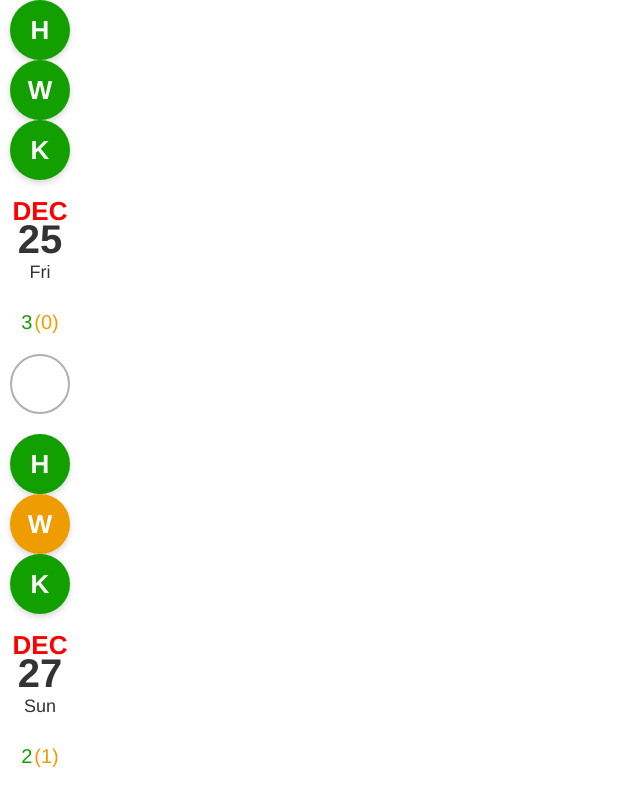
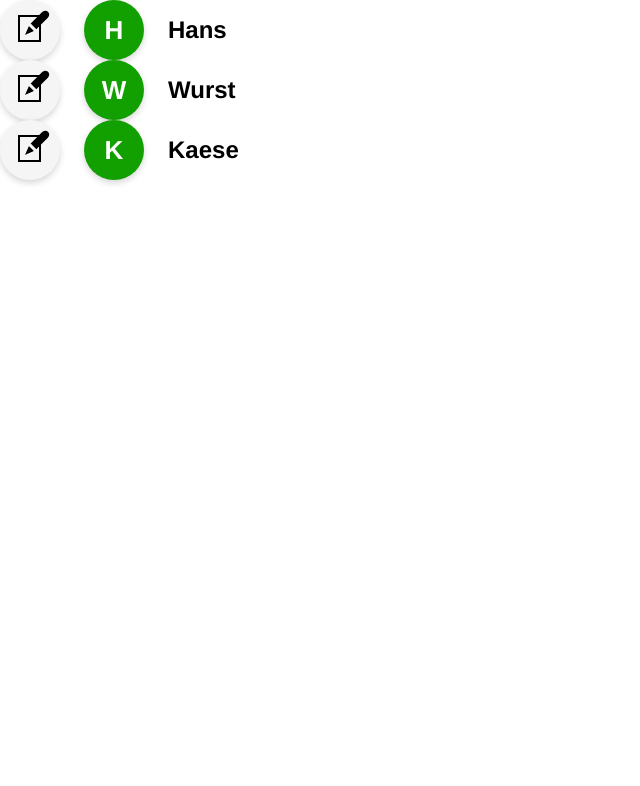
Before and after one commit to Paccos/whengular, an Angular app: page / in a window 1280 px wide. Shown: the top 786 px of the page, without its empty margins (0-640 px from the left). Built offline with nearby package versions, Linux system fonts and the light colour scheme.

Commit message:
Add ParticipantList without Delete action

```diff
--- a/src/app/app.component.html
+++ b/src/app/app.component.html
@@ -1,2 +1,2 @@
-<app-date-grid></app-date-grid>
+<app-participant-list></app-participant-list>
 <router-outlet></router-outlet>
--- a/src/app/app.component.scss
+++ b/src/app/app.component.scss
@@ -1,3 +1,4 @@
+/**
 :host {
   font-family: -apple-system, BlinkMacSystemFont, "Segoe UI", Roboto, Helvetica,
     Arial, sans-serif, "Apple Color Emoji", "Segoe UI Emoji", "Segoe UI Symbol";
--- a/src/app/app.module.ts
+++ b/src/app/app.module.ts
@@ -12,9 +12,10 @@ import { YesMaybeCounterComponent } from './yes-maybe-counter/yes-maybe-counter.
 import { DateColumnComponent } from './date-column/date-column.component';
 import { ToggleButtonComponent } from './toggle-button/toggle-button.component';
 import { DateGridComponent } from './date-grid/date-grid.component';
+import { ParticipantListComponent } from './participant-list/participant-list.component';
 
 @NgModule({
-  declarations: [AppComponent, NameCircleComponent, DateViewComponent, NamesBarComponent, YesMaybeCounterComponent, DateColumnComponent, ToggleButtonComponent, DateGridComponent],
+  declarations: [AppComponent, NameCircleComponent, DateViewComponent, NamesBarComponent, YesMaybeCounterComponent, DateColumnComponent, ToggleButtonComponent, DateGridComponent, ParticipantListComponent],
   imports: [
     BrowserModule,
     AppRoutingModule,
--- /dev/null
+++ b/src/app/participant-list/participant-list.component.html
@@ -0,0 +1,10 @@
+<div class="participants" *ngFor="let participant of participants">
+  <button class="editCircle" (click)="editActionHandler(participant.id)">
+    <img src="../assets/Edit.png" alt="Edit Button" />
+  </button>
+  <app-name-circle
+    [name]="participant.name"
+    [stacked]="false"
+  ></app-name-circle>
+  <div class="participantName">{{ participant.name }}</div>
+</div>
--- /dev/null
+++ b/src/app/participant-list/participant-list.component.scss
@@ -0,0 +1,36 @@
+.participants {
+  display: grid;
+  grid-template-columns: 60px 60px 1fr;
+  column-gap: 24px;
+  row-gap: 16px;
+  align-items: center;
+}
+
+.editCircle {
+  margin: 0;
+  padding: 0;
+  background-color: #f5f5f5;
+  min-width: 60px;
+  height: 60px;
+  border-radius: 30px;
+  border-width: 0;
+  box-shadow: 0 3px 6px rgba(0, 0, 0, 0.16);
+}
+
+#deleteCircle {
+  margin-bottom: 0;
+}
+
+.participantName {
+  font-family: "Helvetica Neue", "Roboto", sans-serif;
+  font-weight: 700;
+  font-size: 24px;
+}
+
+.submitAndAbort {
+  display: grid;
+  min-width: 136px;
+  grid-template-columns: 60px 60px;
+  column-gap: 16px;
+  justify-content: space-around;
+}
--- /dev/null
+++ b/src/app/participant-list/participant-list.component.ts
@@ -0,0 +1,23 @@
+import { Component, Input, OnInit } from '@angular/core';
+
+@Component({
+  selector: 'app-participant-list',
+  templateUrl: './participant-list.component.html',
+  styleUrls: ['./participant-list.component.scss'],
+})
+export class ParticipantListComponent implements OnInit {
+  @Input() participants: { id: string; name: string }[] = [
+    { id: '1234', name: 'Hans' },
+    { id: '4334', name: 'Wurst' },
+    { id: '5656', name: 'Kaese' },
+  ];
+  @Input() deleteActionHandler: (id: string) => void = (_) => {};
+  @Input() editActionHandler: (id: string) => void = (_) => {};
+
+  @Input() editId: string = '';
+  @Input() authorId: string = '';
+
+  constructor() {}
+
+  ngOnInit(): void {}
+}
```
Also changed, not shown: src/assets/Edit.png (added), 1 other file (tests, documents, lock files or other folders).
